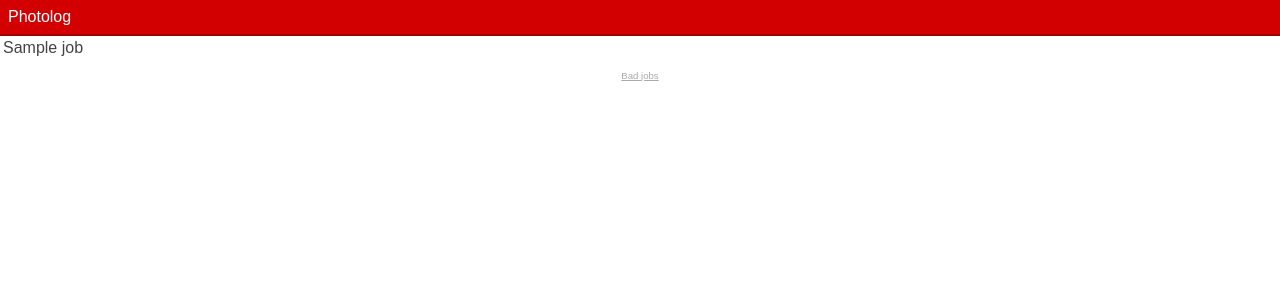
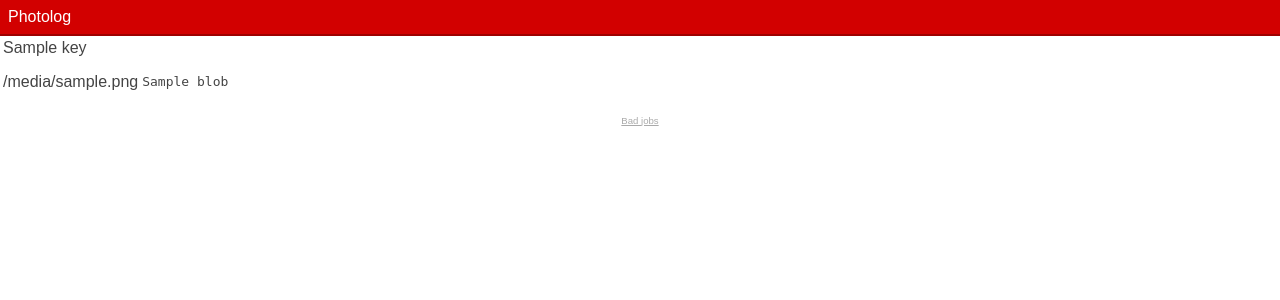
Before and after one commit to jjdelc/Photolog, a Flask app: template photolog/web/templates/bad_jobs.html in a window 1280 px wide. Shown: the top 300 px of the page. Run offline with Flask 2, Linux system fonts and the light colour scheme; the template is opened without the code that fills it: most values are stand-ins (such as "Sample title", 1, 10 or a date in 2020); parts of the project's set-up code (start-up, migrations or seed data) failed here and were passed over; some libraries are stand-ins or nearby versions.

Commit message:
Better bad jobs

```diff
--- a/photolog/web/main.py
+++ b/photolog/web/main.py
@@ -1,6 +1,7 @@
 import math
 import json
 from io import StringIO
+from datetime import datetime
 import xml.etree.ElementTree as etree
 from flask import Flask, render_template, request
 
@@ -185,11 +186,18 @@ def view_year(year):
     return render_template('photo_list.html', **ctx)
 
 
+def serial_job(obj):
+    if isinstance(obj, datetime):
+        return obj.isoformat()
+    return obj
+
+
 @app.route('/bad_jobs/')
 def bad_jobs():
-    bad_jobs = queue.get_bad_jobs()
+    result = queue.get_bad_jobs()
     return render_template('bad_jobs.html', **{
-        'bad_jobs': bad_jobs
+        'bad_jobs': [(job, json.dumps(job, indent=2, default=serial_job))
+                     for job in result]
     })
 
 
--- a/photolog/web/templates/bad_jobs.html
+++ b/photolog/web/templates/bad_jobs.html
@@ -2,9 +2,13 @@
 {% block content %}
 <table class="bad-jobs">
 <tbody>
-{% for job in bad_jobs %}
+{% for job, blob in bad_jobs %}
 <tr>
-<td>{{ job }}</td>
+<td colspan="2">{{ job['key'] }}</td>
+</tr>
+<tr>
+<td>{{ job['filename'] }}</td>
+<td><pre>{{ blob }}</pre></td>
 </tr>
 {% endfor %}
 </tbody>
```
